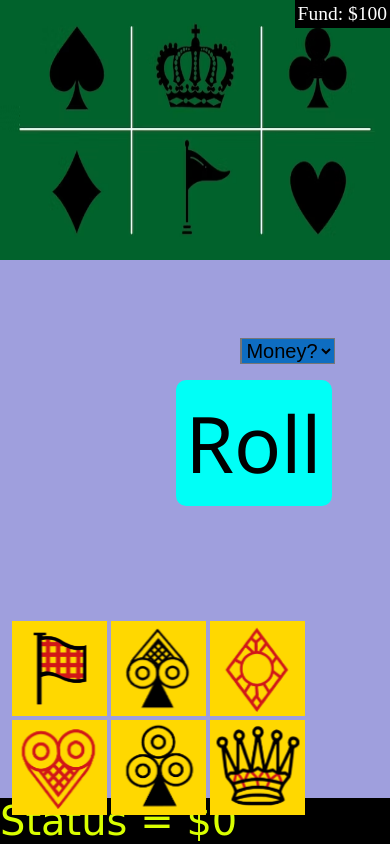
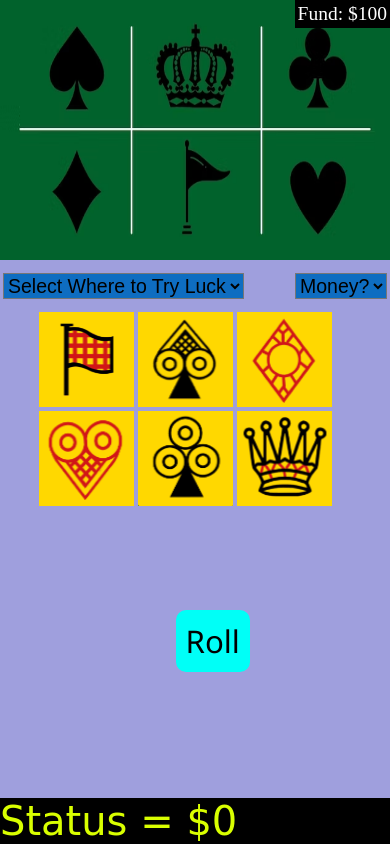
Before and after one commit to Success-Adhikari/langurburja, a plain HTML site: page index.html in a window 390 px wide. Drawn offline with Linux system fonts and the light colour scheme.

Commit message:
Update style.css

```diff
--- a/style.css
+++ b/style.css
@@ -38,7 +38,7 @@ body{
 }
 .dice{
   width: 95px;
-  height: 95px;
+  aspect-ratio: 1;
 }
 .los{
   position: fixed;
@@ -79,6 +79,7 @@ body{
   background-color: rgb(0, 255, 247);
   font-size: 75px;
   max-width: fit-content;
+  z-index: 1000000;
   max-height: fit-content;
   font-family: 'Segoe UI', Tahoma, Geneva, Verdana, sans-serif;
 }
@@ -122,11 +123,9 @@ left: 32vw;
 }
 
 @media only screen and (max-width: 1115px) {
-  #image {
-    width: 550px;
-  }
   #money,#choose{
     font-size: 20px;
+    min-width: fit-content;
   }
   #choose{
     max-width: 80px;
@@ -141,11 +140,15 @@ left: 32vw;
   .Fund{
     font-size: 5vw;
   }
+  .dices{
+    position: fixed;
+    top: 80vw;
+    left: 10vw;
+  }
   #roll{
-    font-size: 20vw;
-    bottom: 20vw;
-    margin-left: 50vw;
-    float: right;
+    font-size: 8vw;
+    margin-top: 230px;
+    left: 45vw;
   }
   .gan{
     bottom: 0;
@@ -154,6 +157,13 @@ left: 32vw;
     right: 0px;
   }
   #choose,#money{
-    top: 40vh;
+    top: 70vw;
+    font-size: 5vw;
+  }
+  #choose{
+    left: 3px;
+  }
+  #money{
+    right: 3px;
   }
 }
```
